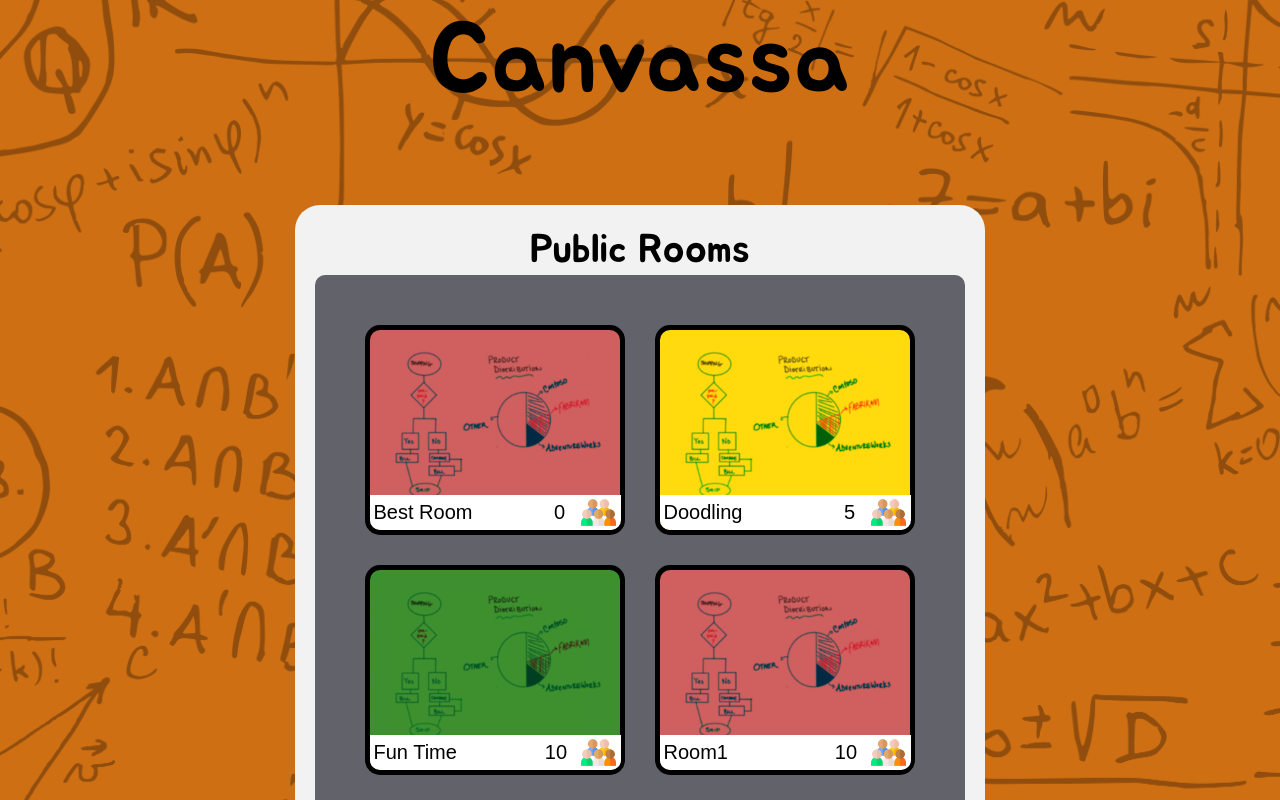
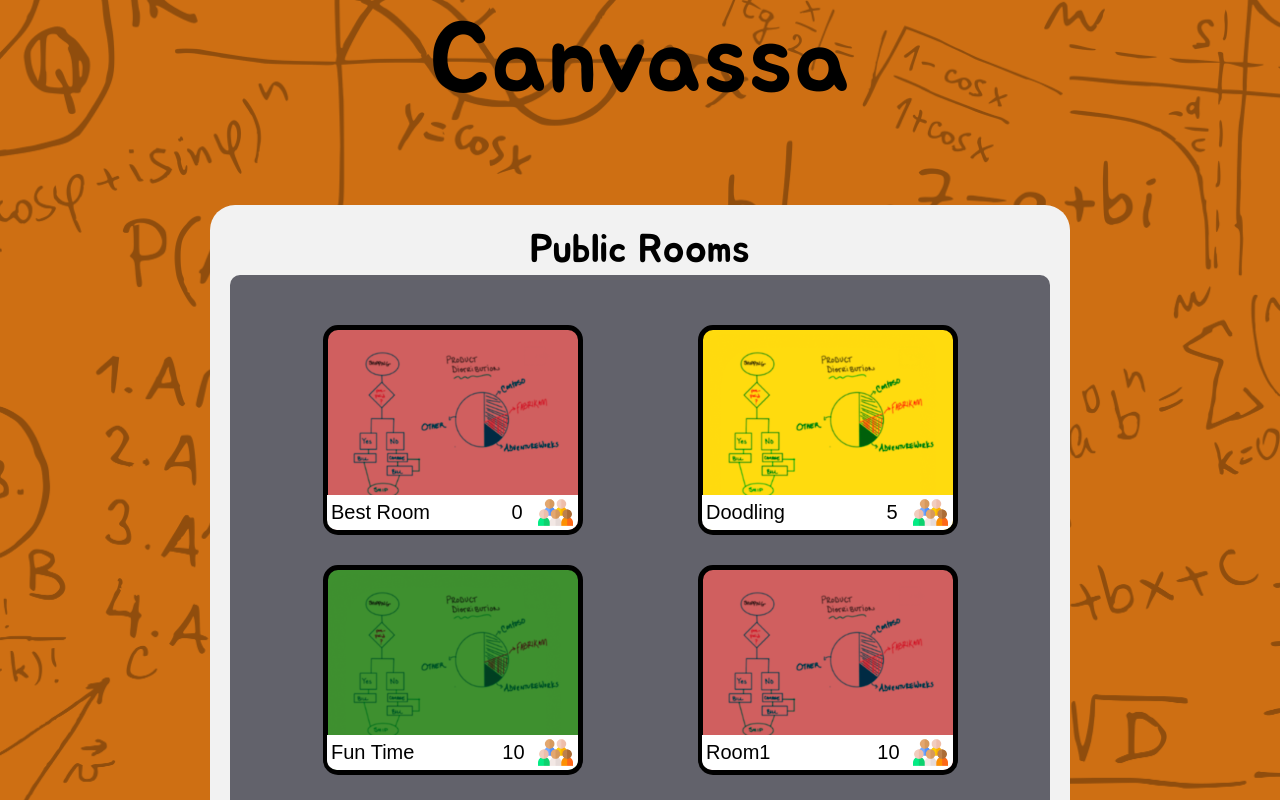
Before and after one commit to UTSCC09/project-canvassa, a React (Create React App) app in the folder frontend/: page /rooms/public in a window 1280 px wide. Shown: the top 800 px of the page. Built offline with nearby package versions, Linux system fonts and the light colour scheme.

Commit message:
Reduce Css Clutter

```diff
--- a/frontend/src/pages/LandingPage/LandingPage.jsx
+++ b/frontend/src/pages/LandingPage/LandingPage.jsx
@@ -1,12 +1,12 @@
 import React from "react";
-import styled, { keyframes } from "styled-components";
+import styled from "styled-components";
 import {
   Button,
   ContentContainer,
   TitleText,
   Markers,
+  Background
 } from "../../shared/components";
-import backgroundimg from "../../assets/images/math-transparent-background-30.png";
 import { PATHS } from "../../shared/constants";
 import { useNavigate } from "react-router-dom";
 
@@ -45,30 +45,3 @@ const Container = styled.div`
   align-items: center;
   justify-content: flex-start;
 `;
-
-const BackgroundAnimation = keyframes`
-    0%   {background-color:rgb(178, 29, 29);   background-size: 1000px;}
-    25%  {background-color:yellow;   background-size: 3000px;}
-    50%  {background-color:rgb(25, 25, 179);background-size: 500px;}
-    75%  {background-color:green;background-size: 1500px;}
-    100% {background-color:red;background-size: 1000px;}
-`;
-
-const Background = styled.div`
-  height: 100vh;
-  width: 100vw;
-  display: flex;
-  flex-direction: column;
-  align-items: center;
-  justify-content: flex-start;
-  background: url(${backgroundimg});
-  background-repeat: repeat;
-  background-size: 1000px;
-  background-position: fixed;
-  background-position-x: 50%;
-  background-position-y: 50%;
-  position: relative;
-  animation-name: ${BackgroundAnimation};
-  animation-duration: 100s;
-  animation-iteration-count: infinite;
-`;
--- a/frontend/src/pages/PublicRoomsPage/PublicRoomsPage.jsx
+++ b/frontend/src/pages/PublicRoomsPage/PublicRoomsPage.jsx
@@ -1,15 +1,14 @@
 import React from "react";
-import styled, { keyframes } from "styled-components";
+import styled from "styled-components";
 import {
   Button,
   ContentContainer,
   TitleText,
   SubTitleText,
   RoomComponent,
+  Background,
 } from "../../shared/components";
-import backgroundimg from "../../assets/images/math-transparent-background-30.png";
 import { PATHS } from "../../shared/constants";
-import { Grid } from "@mui/material";
 import { useNavigate } from "react-router-dom";
 
 export const PublicRoomsPage = () => {
@@ -59,7 +58,8 @@ const RoomsContainer = styled.div`
   display: grid;
   grid-template-columns: repeat(auto-fill, minmax(25em, 1fr));
   grid-gap: 3rem;
-  max-width: 60vw;
+  width: 90vh;
+  max-width: 200em;
 `;
 
 const ButtonContainer = styled.div`
@@ -72,30 +72,3 @@ const Container = styled.div`
   align-items: center;
   justify-content: flex-start;
 `;
-
-const BackgroundAnimation = keyframes`
-    0%   {background-color:rgb(178, 29, 29);   background-size: 1000px;}
-    25%  {background-color:yellow;   background-size: 3000px;}
-    50%  {background-color:rgb(25, 25, 179);background-size: 500px;}
-    75%  {background-color:green;background-size: 1500px;}
-    100% {background-color:red;background-size: 1000px;}
-`;
-
-const Background = styled.div`
-  height: fit-content;
-  min-height: 100vh;
-  display: flex;
-  flex-direction: column;
-  align-items: center;
-  justify-content: flex-start;
-  background: url(${backgroundimg});
-  background-repeat: repeat;
-  background-size: 1000px;
-  background-position: fixed;
-  background-position-x: 50%;
-  background-position-y: 50%;
-  position: relative;
-  animation-name: ${BackgroundAnimation};
-  animation-duration: 100s;
-  animation-iteration-count: infinite;
-`;
--- /dev/null
+++ b/frontend/src/shared/components/Background.jsx
@@ -0,0 +1,33 @@
+import React from "react";
+import styled, { keyframes } from "styled-components";
+import backgroundimg from "../../assets/images/math-transparent-background-30.png";
+
+export const Background = (props) => {
+  return <BackgroundWrapper>{props.children}</BackgroundWrapper>;
+};
+
+const BackgroundAnimation = keyframes`
+    0%   {background-color:rgb(178, 29, 29);   background-size: 1000px;}
+    25%  {background-color:yellow;   background-size: 3000px;}
+    50%  {background-color:rgb(25, 25, 179);background-size: 500px;}
+    75%  {background-color:green;background-size: 1500px;}
+    100% {background-color:red;background-size: 1000px;}
+`;
+
+const BackgroundWrapper = styled.div`
+  height: fit-content;
+  min-height: 100vh;
+  display: flex;
+  flex-direction: column;
+  align-items: center;
+  justify-content: flex-start;
+  background: url(${backgroundimg});
+  background-repeat: repeat;
+  background-size: 1000px;
+  background-position: fixed;
+  background-position-x: 50%;
+  background-position-y: 50%;
+  animation-name: ${BackgroundAnimation};
+  animation-duration: 100s;
+  animation-iteration-count: infinite;
+`;
--- a/frontend/src/shared/components/RoomComponent.jsx
+++ b/frontend/src/shared/components/RoomComponent.jsx
@@ -39,7 +39,6 @@ const PeopleIcon = styled.div`
 `;
 
 const Background = styled.div`
-  margin: 0, 5em;
   position: relative;
   height: 20em;
   width: 25em;
--- a/frontend/src/shared/components/index.js
+++ b/frontend/src/shared/components/index.js
@@ -4,3 +4,4 @@ export * from "./ContentContainer";
 export * from "./SubTitleText";
 export * from "./Markers";
 export * from "./RoomComponent";
+export * from "./Background";
```
